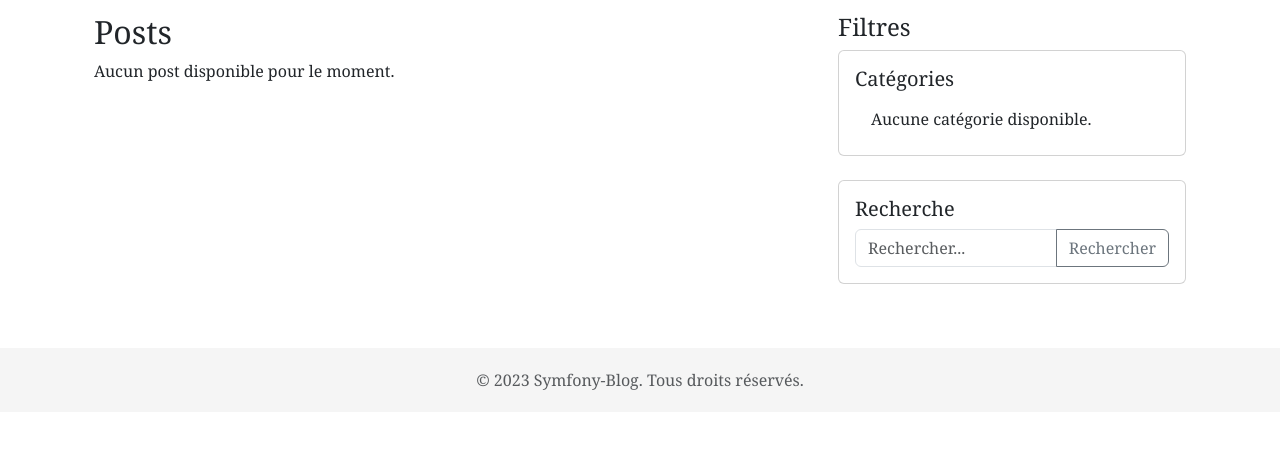
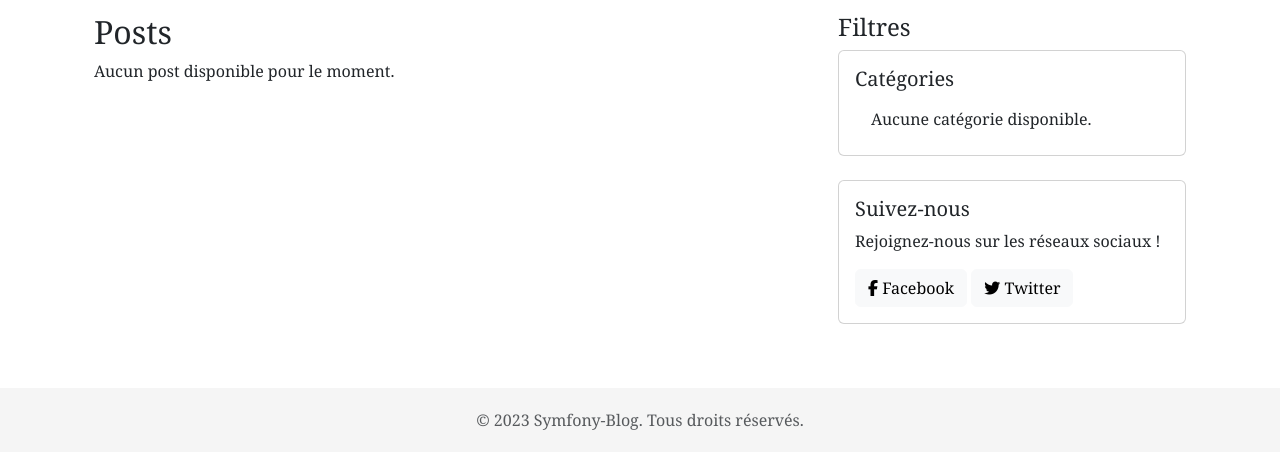
Before and after one commit to Malcom-Yeoman/Symfnoy-Blog, a Symfony app: template templates/home/index.html.twig in a window 1280 px wide. Shown: the part 146-615 px from the top of the page. Run offline with Twig, Linux system fonts and the light colour scheme; the template is opened without the code that fills it, so the values that code supplies are empty; some libraries are stand-ins or nearby versions.

Commit message:
fixe-template

```diff
--- a/templates/base.html.twig
+++ b/templates/base.html.twig
@@ -50,6 +50,7 @@
             <script src="https://code.jquery.com/jquery-3.5.1.slim.min.js" integrity="sha384-DfXdz2htPH0lsSSs5nCTpuj/zy4Ck4SOF4y4Ck4SOF4y4Ck4SOF4y4Ck4SOF4y4Ck4SOF4y4Ck4SOF4y4Ck4SOF4y4Ck4SOF4y4Ck4SOF4y4Ck4SOF4y4Ck4SOF4y4Ck4SOF4y4Ck4S" crossorigin="anonymous"></script>
             <script src="https://cdn.jsdelivr.net/npm/@popperjs/core@2.11.8/dist/umd/popper.min.js" integrity="sha384-I7E8VVD/ismYTF4hNIPjVp/Zjvgyol6VFvRkX/vR+Vc4jQkC+hVqc2pM8ODewa9r" crossorigin="anonymous"></script>
             <script src="https://cdn.jsdelivr.net/npm/bootstrap@5.3.2/dist/js/bootstrap.min.js" integrity="sha384-BBtl+eGJRgqQAUMxJ7pMwbEyER4l1g+O15P+16Ep7Q9Q+zqX6gSbd85u4mG4QzX+" crossorigin="anonymous"></script>
+            <script src="https://kit.fontawesome.com/c6b7969b82.js" crossorigin="anonymous"></script>
         {% endblock %}
     </body>
 </html>
--- a/templates/home/index.html.twig
+++ b/templates/home/index.html.twig
@@ -48,13 +48,10 @@
 
                 <div class="card mt-4">
                     <div class="card-body">
-                        <h5 class="card-title">Recherche</h5>
-                        <form action="" method="get">
-                            <div class="input-group">
-                                <input type="text" class="form-control" name="query" placeholder="Rechercher...">
-                                <button class="btn btn-outline-secondary" type="submit">Rechercher</button>
-                            </div>
-                        </form>
+                        <h5 class="card-title">Suivez-nous</h5>
+                        <p>Rejoignez-nous sur les réseaux sociaux !</p>
+                        <a href="#" class="btn btn-light"><i class="fa fa-facebook"></i> Facebook</a>
+                        <a href="#" class="btn btn-light"><i class="fa fa-twitter"></i> Twitter</a>
                     </div>
                 </div>
             </div>
```
